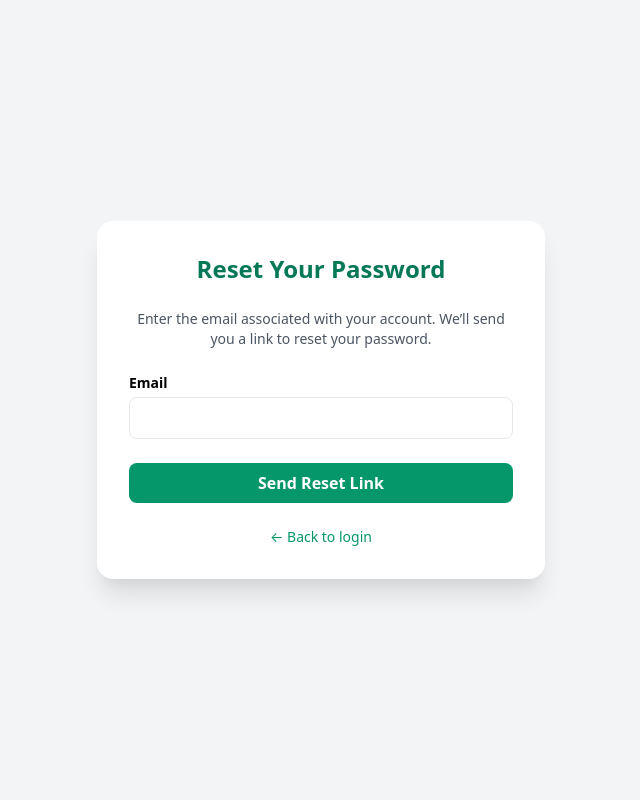
After one commit to jose-oyuko/becc, a Django app: page /accounts/password_reset/ in a window 1280 px wide. The commit adds this page. Shown: the whole page, without its empty margins (319-959 px from the left). Run offline with Django 5.2, Linux system fonts and the light colour scheme; some libraries are stand-ins or nearby versions.

Commit message:
implemented password reset

```diff
--- a/beccsite/settings.py
+++ b/beccsite/settings.py
@@ -48,6 +48,7 @@ INSTALLED_APPS = [
 
     # custom app
     "core",
+    "widget_tweaks",
 ]
 
 MIDDLEWARE = [
@@ -65,7 +66,7 @@ ROOT_URLCONF = "beccsite.urls"
 TEMPLATES = [
     {
         "BACKEND": "django.template.backends.django.DjangoTemplates",
-        "DIRS": [],
+        "DIRS": [BASE_DIR / "templates"],
         "APP_DIRS": True,
         "OPTIONS": {
             "context_processors": [
--- a/beccsite/urls.py
+++ b/beccsite/urls.py
@@ -23,7 +23,9 @@ from django.conf.urls.static import static
 
 urlpatterns = [
     path('admin/', admin.site.urls),
+    path('accounts/', include('django.contrib.auth.urls')),
     path('', include('core.urls')),
+
 ]
 
 if settings.DEBUG:
--- a/core/templates/core/auth/login.html
+++ b/core/templates/core/auth/login.html
@@ -61,7 +61,11 @@
 
         <p class="text-center text-gray-600 text-sm mt-6">
           <a href="/" class="text-green-600 hover:underline">← Back to site</a>
+
         </p>
+        <a href="{% url 'password_reset' %}" class="text-green-600 hover:underline">
+    Forgot password?
+</a>
       </div>
     </div>
   </body>
--- /dev/null
+++ b/templates/registration/password_reset_form.html
@@ -0,0 +1,46 @@
+{% load static %}
+<!DOCTYPE html>
+<html lang="en">
+<head>
+  <meta charset="UTF-8">
+  <title>Reset Password | BECC</title>
+  <link href="https://cdn.jsdelivr.net/npm/tailwindcss@2.2.19/dist/tailwind.min.css" rel="stylesheet">
+</head>
+
+<body class="bg-gray-100">
+  <div class="min-h-screen flex items-center justify-center px-4">
+    <div class="w-full max-w-md bg-white shadow-xl rounded-2xl p-8">
+
+      <h2 class="text-2xl font-bold text-center text-green-700 mb-6">
+        Reset Your Password
+      </h2>
+
+      <p class="text-gray-600 text-center text-sm mb-6">
+        Enter the email associated with your account.
+        We’ll send you a link to reset your password.
+      </p>
+
+      <form method="POST" class="space-y-6">
+        {% csrf_token %}
+
+        <div>
+          <label class="block text-sm font-semibold mb-1">Email</label>
+          <input type="email" name="email"
+            class="w-full px-4 py-2 border rounded-lg focus:ring-2 focus:ring-green-500"
+            required>
+        </div>
+
+        <button type="submit"
+          class="w-full bg-green-600 hover:bg-green-700 text-white py-2 rounded-lg font-semibold transition">
+          Send Reset Link
+        </button>
+      </form>
+
+      <p class="text-center text-sm mt-6">
+        <a href="{% url 'login' %}" class="text-green-600 hover:underline">← Back to login</a>
+      </p>
+
+    </div>
+  </div>
+</body>
+</html>
```
Also changed, not shown: templates/registration/password_reset_complete.html (added, +30 -0 lines), templates/registration/password_reset_confirm.html (added, +42 -0 lines), templates/registration/password_reset_done.html (added, +29 -0 lines).
